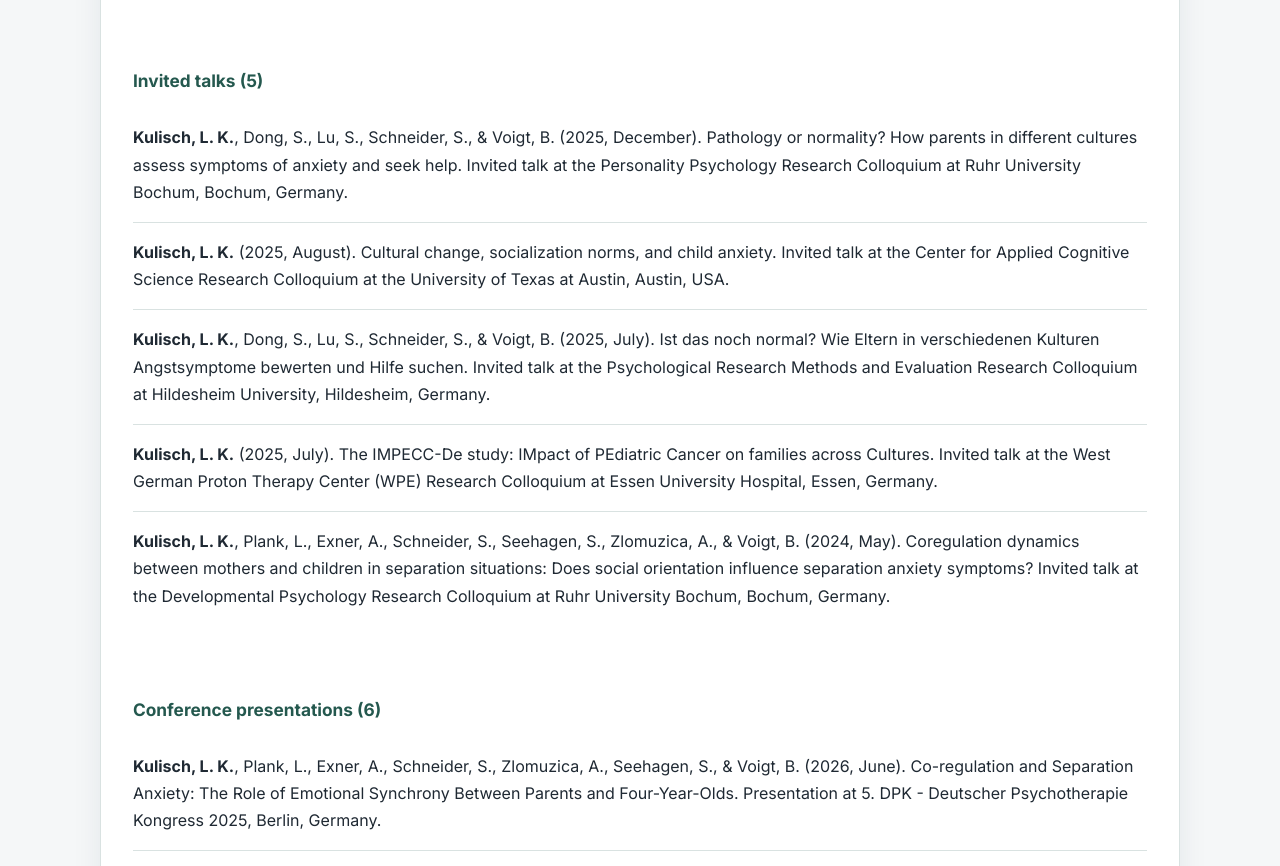
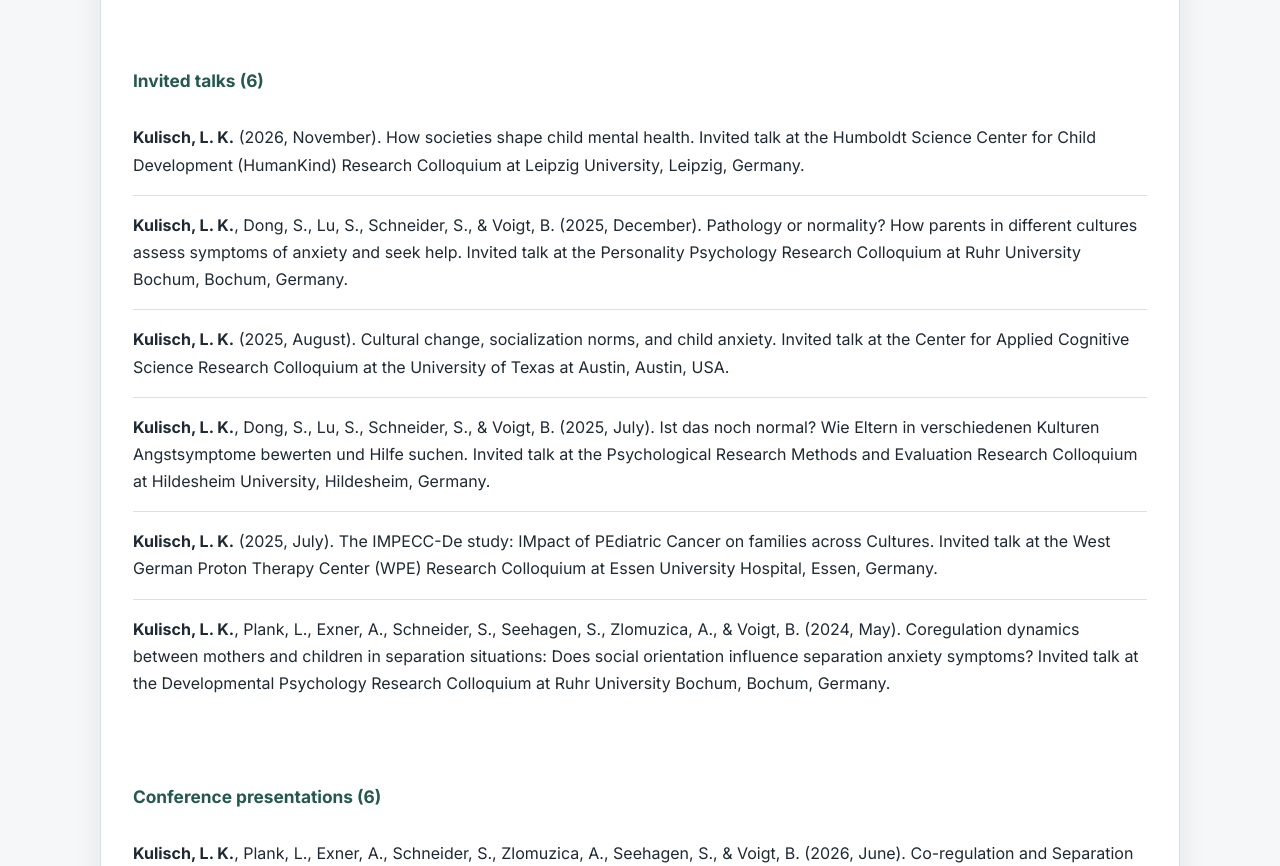
Before and after one commit to leonardkulisch/leonardkulisch.github.io, a plain HTML site: page index.html in a window 1280 px wide. Shown: the part 3302-4168 px from the top of the page. Drawn offline with Linux system fonts and the light colour scheme.

Commit message:
Update index.html

```diff
--- a/index.html
+++ b/index.html
@@ -616,8 +616,9 @@
           </div>
 
           <div class="pub-category">
-            <h3>Invited talks (5)</h3>
+            <h3>Invited talks (6)</h3>
             <ul class="pub-list">
+              <li><strong>Kulisch, L. K.</strong> (2026, November). How societies shape child mental health. Invited talk at the Humboldt Science Center for Child Development (HumanKind) Research Colloquium at Leipzig University, Leipzig, Germany.</li>
               <li><strong>Kulisch, L. K.</strong>, Dong, S., Lu, S., Schneider, S., &amp; Voigt, B. (2025, December). Pathology or normality? How parents in different cultures assess symptoms of anxiety and seek help. Invited talk at the Personality Psychology Research Colloquium at Ruhr University Bochum, Bochum, Germany.</li>
               <li><strong>Kulisch, L. K.</strong> (2025, August). Cultural change, socialization norms, and child anxiety. Invited talk at the Center for Applied Cognitive Science Research Colloquium at the University of Texas at Austin, Austin, USA.</li>
               <li><strong>Kulisch, L. K.</strong>, Dong, S., Lu, S., Schneider, S., &amp; Voigt, B. (2025, July). Ist das noch normal? Wie Eltern in verschiedenen Kulturen Angstsymptome bewerten und Hilfe suchen. Invited talk at the Psychological Research Methods and Evaluation Research Colloquium at Hildesheim University, Hildesheim, Germany.</li>
```
